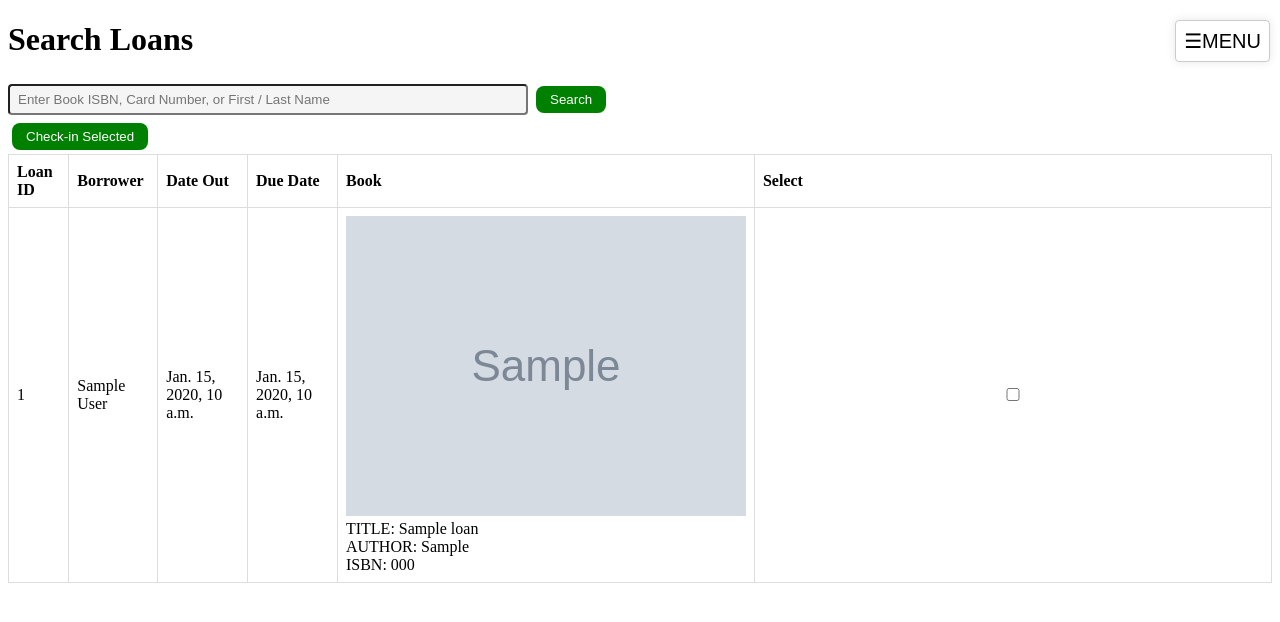
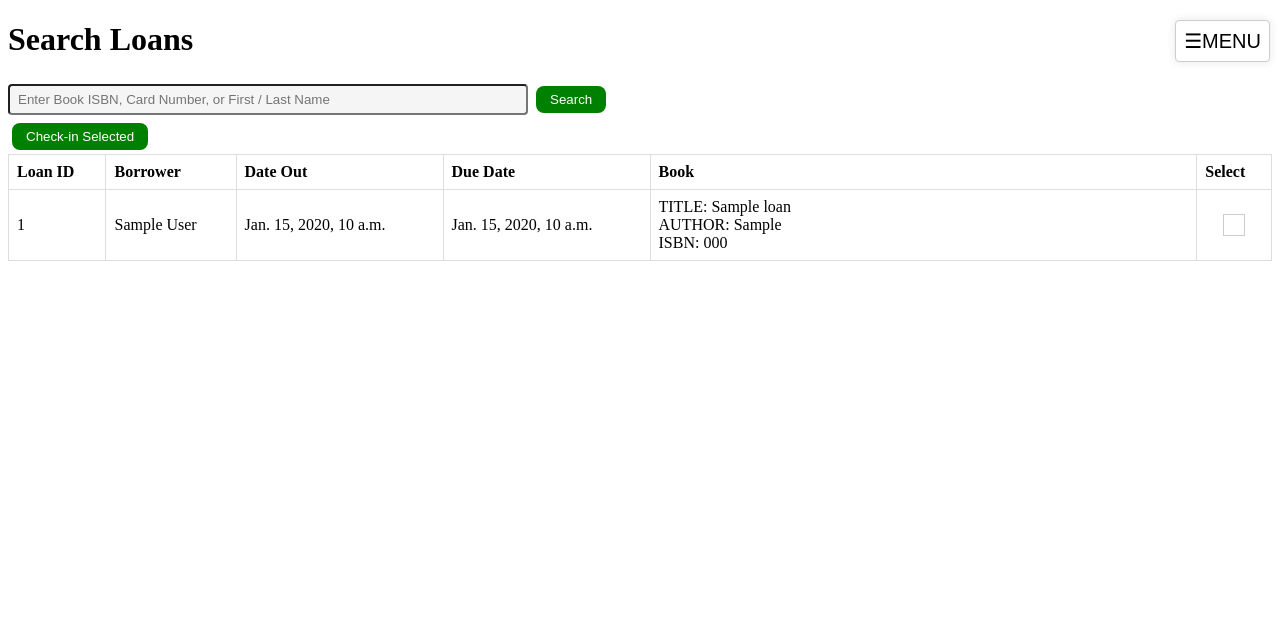
Before and after one commit to 4347groupF/dbproject, a Django app: template booksearch/templates/booksearch/view_loans.html in a window 1280 px wide. Shown: the top 622 px of the page. Run offline with Django 4.2, Linux system fonts and the light colour scheme; the template is opened without the code that fills it: most values are stand-ins (such as "Sample title", 1, 10 or a date in 2020); grey boxes marked "Sample" are stand-in pictures.

Commit message:
Fixed width before and after search for column

```diff
--- a/booksearch/templates/booksearch/view_loans.html
+++ b/booksearch/templates/booksearch/view_loans.html
@@ -6,6 +6,7 @@
     <meta name="viewport" content="width=device-width, initial-scale=1.0">
     <title>Book Search Results</title>
     <script src="{% static 'booksearch/menu.js' %}"></script>
+
     <style>
         .text {
             display: block;
@@ -103,6 +104,48 @@
         #menu-list a:hover {
         background-color: #f4f4f4;
         }
+
+        /* Style the custom checkbox container */
+        .custom-checkbox {
+            position: relative;
+            width: 20px; /* Adjust the size as needed */
+            height: 20px; /* Adjust the size as needed */
+            background-color: #fff; /* Default background color */
+            border: 1px solid #ccc; /* Default border color */
+            cursor: pointer;
+        }
+
+        /* Style the custom checkbox when it's checked */
+        .custom-checkbox.checked {
+            background-color: #007bff; /* Custom background color for checked */
+            border: 1px solid #007bff; /* Custom border color for checked */
+        }
+
+        /* Style the checkmark (inside the checkbox) */
+        .custom-checkbox::before {
+            content: "\2713"; /* Checkmark symbol (✔) */
+            font-size: 16px; /* Adjust size as needed */
+            position: absolute;
+            top: 50%;
+            left: 50%;
+            transform: translate(-50%, -50%);
+            color: #fff; /* Checkmark color for checked */
+            display: none; /* Initially hidden */
+        }
+
+        /* Style the checkmark when the checkbox is checked */
+        .custom-checkbox.checked::before {
+            display: block; /* Show the checkmark when checked */
+        }
+        /* Add this to your existing CSS styles */
+        .checkbox-container {
+            display: flex;
+            justify-content: center;
+            align-items: center;
+            height: 100%; /* Make sure the container takes the full height of the cell */
+        }
+
+
     </style>
 </head>
 <body>
@@ -142,7 +185,6 @@
                     <td>{{ loan.date_out }}</td>
                     <td>{{ loan.due_date }}</td>
                     <td>
-                        <img src="{{ loan.cover }}" alt="Book Cover">
                         <span class="text">
                             TITLE: {{ loan.title }}
                         </span>
@@ -150,10 +192,11 @@
                         <br> ISBN: {{ loan.isbn }}
                     </td>
                     <td>
-                        <div class="form-check">
-                            <input class="form-check-input" type="checkbox" value={{loan.loan_id}} name="boxes">
+                        <div class="checkbox-container">
+                            <div class="custom-checkbox" data-value="{{ loan.loan_id }}"></div>
                         </div>
                     </td>
+
                 </tr>
             {% empty %}
                 <tr>
@@ -162,6 +205,50 @@
             {% endfor %}
         </tbody>
     </table>
+    <!-- Add this script at the bottom of your view_loans.html file -->
+    <script>
+        // Function to handle custom checkbox click event
+        function toggleCustomCheckbox(checkbox) {
+            checkbox.classList.toggle('checked'); // Toggle the checked class
+            const value = checkbox.getAttribute('data-value');
+            // You can add more JavaScript logic here as needed
+
+            // Example: Store the checkbox value in an array
+            if (checkbox.classList.contains('checked')) {
+                // Checkbox is checked, add its value to the array
+                selectedValues.push(value);
+            } else {
+                // Checkbox is unchecked, remove its value from the array
+                const index = selectedValues.indexOf(value);
+                if (index !== -1) {
+                    selectedValues.splice(index, 1);
+                }
+            }
+
+            // You can perform additional actions based on checkbox state
+        }
+
+        // Array to store selected checkbox values
+        const selectedValues = [];
+
+        // Attach click event handlers to custom checkboxes
+        document.querySelectorAll('.custom-checkbox').forEach(function (checkbox) {
+            checkbox.addEventListener('click', function () {
+                toggleCustomCheckbox(this);
+            });
+        });
+
+        // Function to handle form submission
+        function submitForm() {
+            // You can access the selected checkbox values in the 'selectedValues' array
+            console.log(selectedValues);
+
+            // Here, you can perform additional actions or submit the form
+            // For example, you can use AJAX to send the selected values to the server
+            // and update the database accordingly
+        }
+    </script>
+
 </form>
 </body>
 </html>
```
